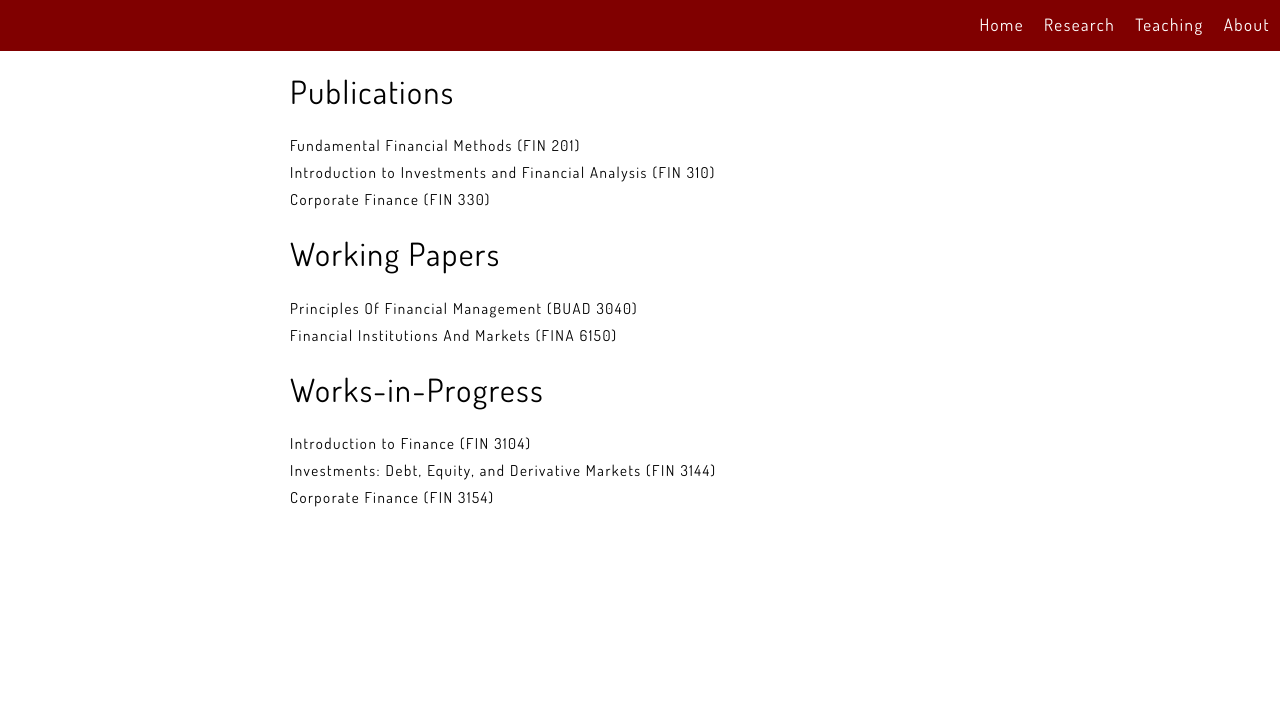
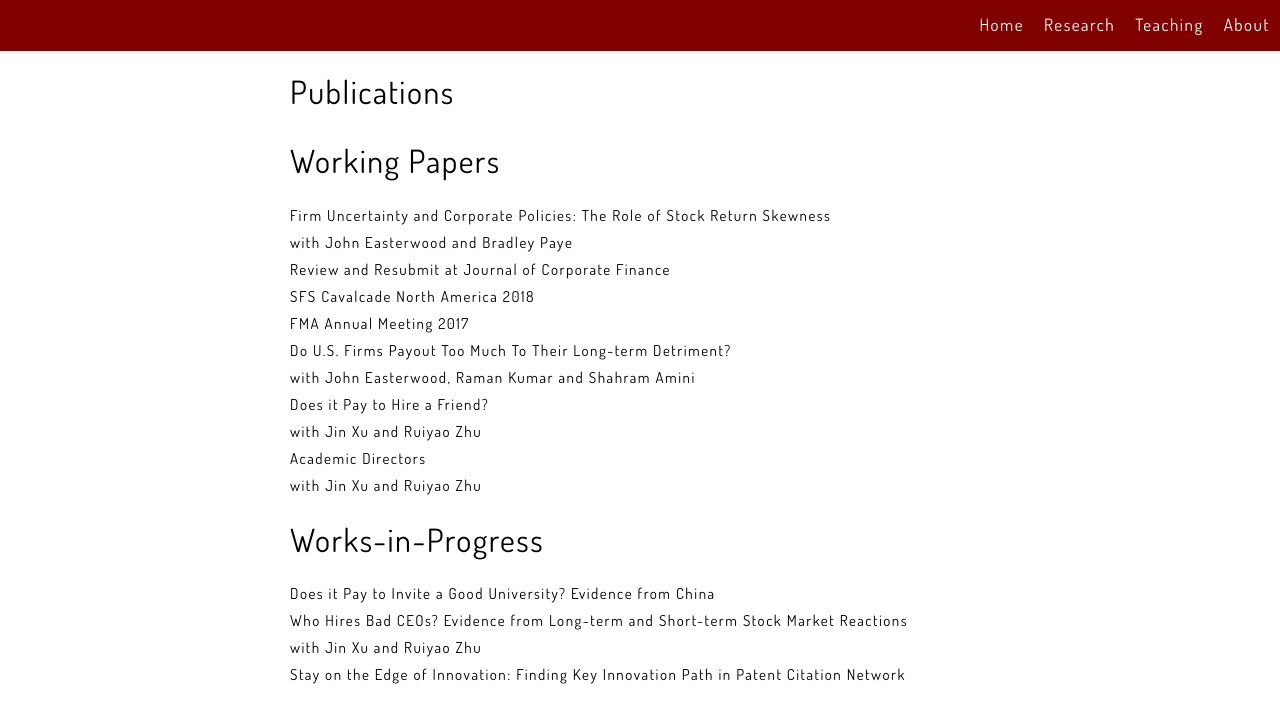
Before and after one commit to xieyutongcn/xieyutongcn.github.io, a Jekyll site: the page built from Research.html, in a window 1280 px wide. Shown: the top 723 px of the page. Built offline with Jekyll 4.4.1, drawn with Linux system fonts in a browser that asks for light colours.

Commit message:
Update Research.html

```diff
--- a/Research.html
+++ b/Research.html
@@ -5,21 +5,26 @@
 <body>
     <div class="content">
         <h1>Publications</h1>
-        <dl>
-            <dt>Fundamental Financial Methods (FIN 201)</dt>
-            <dt>Introduction to Investments and Financial Analysis (FIN 310)</dt>
-            <dt>Corporate Finance (FIN 330)</dt>
-        </dl>
         <h1>Working Papers</h1>
         <dl>
-            <dt>Principles Of Financial Management (BUAD 3040)</dt>
-            <dt>Financial Institutions And Markets (FINA 6150)<dt></dt>
+            <dt>Firm Uncertainty and Corporate Policies: The Role of Stock Return Skewness</dt>
+                <dd>with John Easterwood and Bradley Paye</dd>
+                <dd>Review and Resubmit at Journal of Corporate Finance</dd>
+                <dd>SFS Cavalcade North America 2018</dd>
+                <dd>FMA Annual Meeting 2017</dd>
+            <dt>Do U.S. Firms Payout Too Much To Their Long-term Detriment?</dt>
+                <dd>with John Easterwood, Raman Kumar and Shahram Amini</dd>
+            <dt>Does it Pay to Hire a Friend?</dt>
+                <dd>with Jin Xu and Ruiyao Zhu</dd>
+            <dt>Academic Directors</dt>
+                <dd>with Jin Xu and Ruiyao Zhu</dd>
         </dl>
         <h1>Works-in-Progress</h1>
         <dl>
-            <dt>Introduction to Finance (FIN 3104)</dt>
-            <dt>Investments: Debt, Equity, and Derivative Markets (FIN 3144)</dt>
-            <dt>Corporate Finance (FIN 3154)</dt>
+            <dt>Does it Pay to Invite a Good University? Evidence from China</dt>
+            <dt>Who Hires Bad CEOs? Evidence from Long-term and Short-term Stock Market Reactions</dt>
+                <dd>with Jin Xu and Ruiyao Zhu</dd>
+            <dt>Stay on the Edge of Innovation: Finding Key Innovation Path in Patent Citation Network</dt>
         </dl>
     </div>
 </body>
```
